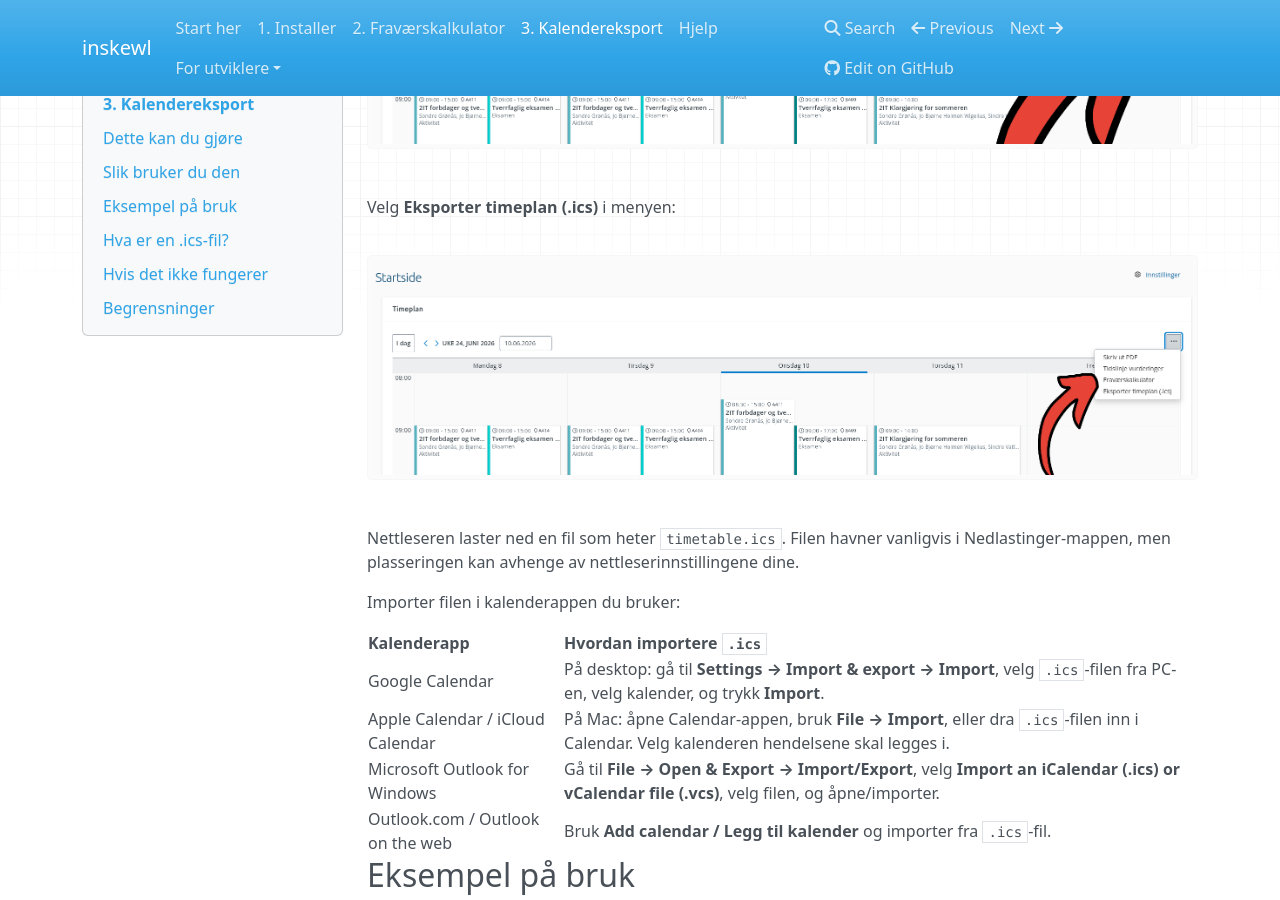
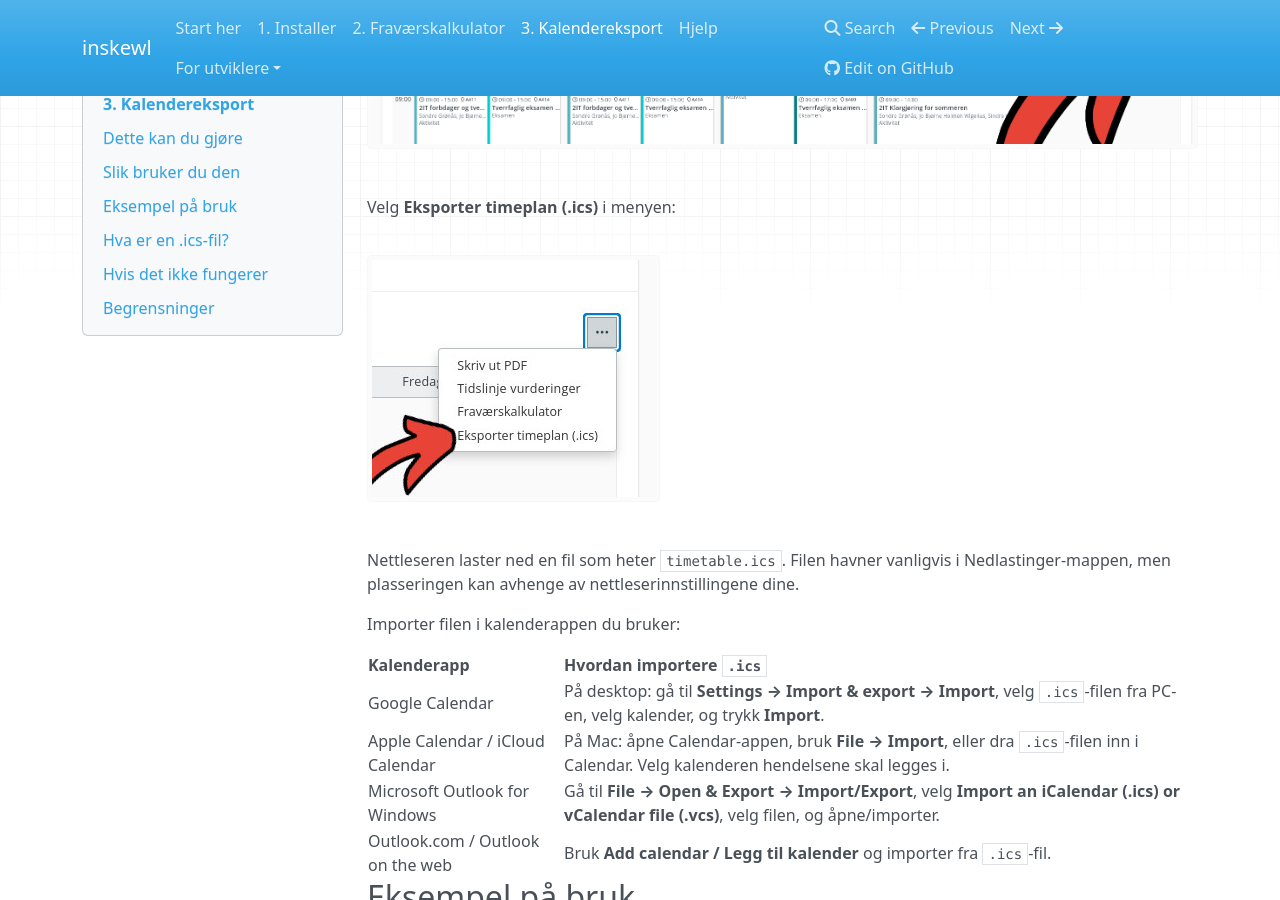
Before and after one commit to MathiasDevelopes/inskewl, an MkDocs documentation site: the page built from docs/moduler/kalendereksport.md, in a window 1280 px wide and 900 px high, scrolled down 611 px. Built offline with MkDocs 1.6.1, drawn with Linux system fonts in a browser that asks for light colours; nearby versions of some CDN libraries.

Commit message:
docs: replace duplicate placeholder with real image

```diff
--- a/docs/moduler/kalendereksport.md
+++ b/docs/moduler/kalendereksport.md
@@ -20,7 +20,7 @@ Klikk på menyknappen med tre prikker oppe til høyre i timeplanen:
 
 Velg **Eksporter timeplan (.ics)** i menyen:
 
-![Bilde av dropdown meny, med pil som peker på kalendereksport](../images/pilfravaerskalkulator.jpg)
+![Bilde av dropdown meny, med pil som peker på kalendereksport](../images/pileksportertimeplan.jpg)
 
 Nettleseren laster ned en fil som heter `timetable.ics`. Filen havner vanligvis
 i Nedlastinger-mappen, men plasseringen kan avhenge av nettleserinnstillingene
```
Also changed, not shown: docs/images/pileksportertimeplan.jpg (added).
